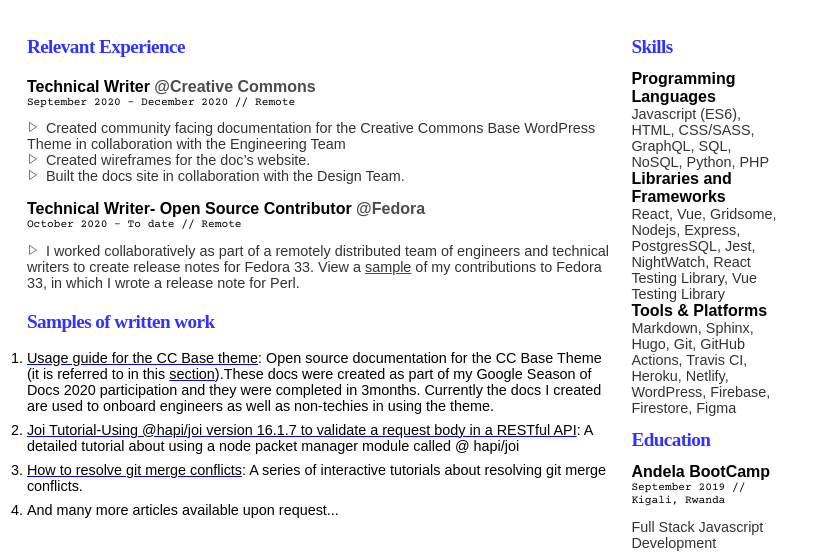
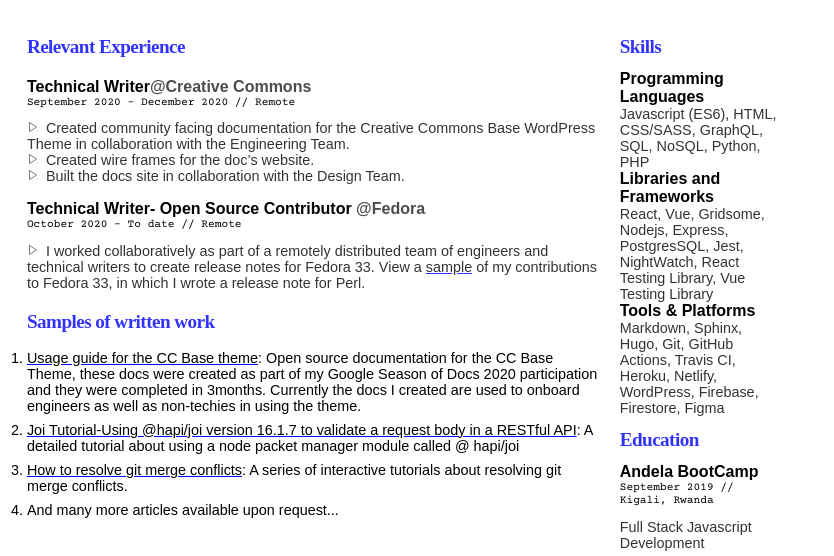
Before and after one commit to JackieBinya/Technical-Writer-Resume, a plain HTML site: page index.html in a window 1280 px wide. Shown: the part 201-757 px from the top of the page, without its empty margins (0-834 px from the left). Drawn offline with nearby package versions, Linux system fonts and the light colour scheme; a web font is replaced by a local one.

Commit message:
Updates links and fixes typos

```diff
--- a/index.html
+++ b/index.html
@@ -38,12 +38,12 @@
     <main>
         <section class="experience">
             <h2>Relevant Experience</h2>
-            <div id="top">
-                <div class="headliner">Technical Writer <span>@Creative Commons</span></div>
+            <div>
+                <div class="headliner">Technical Writer<span>@Creative Commons</span></div>
                 <div class="date">September 2020 - December 2020 // Remote</div>
                 <ul class="text">
-                <li>Created community facing documentation for the Creative Commons Base WordPress Theme in collaboration with the Engineering Team</li>
-                <li>Created wireframes for the doc’s website.</li>
+                <li>Created community facing documentation for the Creative Commons Base WordPress Theme in collaboration with the Engineering Team.</li>
+                <li>Created wire frames for the doc’s website.</li>
                 <li>Built the docs site in collaboration with the Design Team.</li>
                 </ul>
             </div>
@@ -60,7 +60,7 @@
             <section class="samples-of-written-work">
                 <h2>Samples of written work</h2>
                 <ol>
-                    <li><a href="" class="body-links">Usage guide for the CC Base theme</a>: Open source documentation for the CC Base Theme (it is referred to in this <a href="#top" class="body-links">section</a>).These docs were created as part of my Google Season of Docs 2020 participation and they were completed in 3months. Currently the docs I created are used to onboard engineers as well as non-techies in using the theme.</li>
+                    <li><a href="https://cc-wp-theme-base.netlify.app/" class="body-links">Usage guide for the CC Base theme</a>: Open source documentation for the CC Base Theme, these docs were created as part of my Google Season of Docs 2020 participation and they were completed in 3months. Currently the docs I created are used to onboard engineers as well as non-techies in using the theme.</li>
                     <li><a href="https://dev.to/jacqueline/using-hapi-joi-version-16-1-7-to-validate-a-request-body-in-a-restful-api-bje" class="body-links">Joi Tutorial-Using @hapi/joi version
                         16.1.7 to validate a request body in a
                         RESTful API</a>: <span> A detailed tutorial about using a node
```
